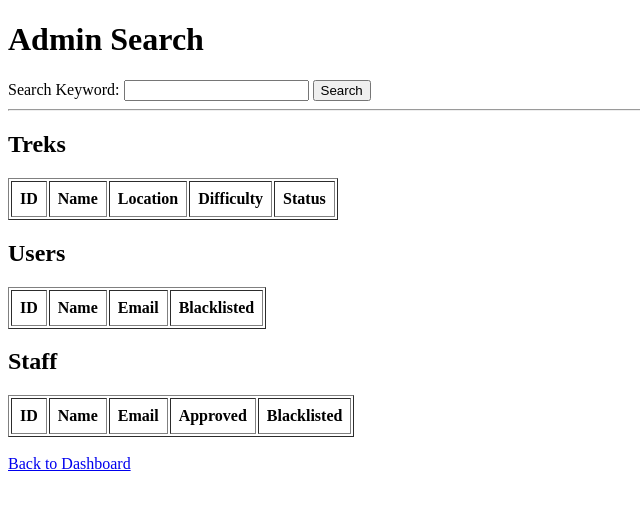
After one commit to 24f2001995/Trekking-Management-App, a Flask app: page /admin/search in a window 1280 px wide. The commit adds this page. Shown: the top 510 px of the page, without its empty margins (0-640 px from the left). Run offline with Flask 3, Linux system fonts and the light colour scheme; the visitor is signed in with stand-in values (Sample User, id 1); lists and menus that the app fills with data are empty.

Commit message:
Milestone 3: Admin Dashboard, Trek and Staff Management

```diff
--- a/app.py
+++ b/app.py
@@ -1,6 +1,7 @@
 from flask import Flask, render_template, request, redirect, session
 from database import db
 from models import User, Trek, Booking, StaffProfile
+from sqlalchemy import or_
 
 app = Flask(__name__)
 app.secret_key = "simple-secret-key"
@@ -199,7 +200,17 @@ def admin_treks():
         return redirect("/admin/treks")
 
     treks = Trek.query.all()
-    return render_template("admin_treks.html", treks=treks)
+    staff_list = User.query.filter_by(
+        role="staff",
+        is_approved=True,
+        is_blacklisted=False
+        ).all()
+
+    return render_template(
+        "admin_treks.html",
+        treks=treks,
+        staff_list=staff_list
+        )
 
 @app.route("/admin/users")
 def admin_users():
@@ -271,6 +282,106 @@ def unblacklist_user(user_id):
 
     return redirect("/admin/users")
 
+@app.route("/admin/blacklist-staff/<int:staff_id>")
+def blacklist_staff(staff_id):
+    if "user_id" not in session or session["role"] != "admin":
+        return redirect("/login")
+
+    staff = User.query.get(staff_id)
+
+    if staff and staff.role == "staff":
+        staff.is_blacklisted = True
+        db.session.commit()
+
+    return redirect("/admin/staff")
+
+
+@app.route("/admin/unblacklist-staff/<int:staff_id>")
+def unblacklist_staff(staff_id):
+    if "user_id" not in session or session["role"] != "admin":
+        return redirect("/login")
+
+    staff = User.query.get(staff_id)
+
+    if staff and staff.role == "staff":
+        staff.is_blacklisted = False
+        db.session.commit()
+
+    return redirect("/admin/staff")
+
+@app.route("/admin/assign-staff/<int:trek_id>", methods=["POST"])
+def assign_staff(trek_id):
+    if "user_id" not in session or session["role"] != "admin":
+        return redirect("/login")
+
+    staff_id = int(request.form["staff_id"])
+
+    trek = Trek.query.get(trek_id)
+
+    if trek:
+        if staff_id == 0:
+            trek.assigned_staff_id = None
+        else:
+            staff = User.query.get(staff_id)
+
+            if staff and staff.role == "staff" and staff.is_approved and not staff.is_blacklisted:
+                trek.assigned_staff_id = staff.id
+
+        db.session.commit()
+
+    return redirect("/admin/treks")
+
+@app.route("/admin/bookings")
+def admin_bookings():
+    if "user_id" not in session or session["role"] != "admin":
+        return redirect("/login")
+
+    bookings = Booking.query.all()
+    return render_template("admin_bookings.html", bookings=bookings)
+
+@app.route("/admin/search")
+def admin_search():
+    if "user_id" not in session or session["role"] != "admin":
+        return redirect("/login")
+
+    keyword = request.args.get("keyword", "")
+
+    trek_results = []
+    user_results = []
+    staff_results = []
+
+    if keyword:
+        trek_results = Trek.query.filter(
+            or_(
+                Trek.name.contains(keyword),
+                Trek.location.contains(keyword),
+                Trek.difficulty.contains(keyword)
+            )
+        ).all()
+
+        user_results = User.query.filter(
+            User.role == "user",
+            or_(
+                User.name.contains(keyword),
+                User.email.contains(keyword)
+            )
+        ).all()
+
+        staff_results = User.query.filter(
+            User.role == "staff",
+            or_(
+                User.name.contains(keyword),
+                User.email.contains(keyword)
+            )
+        ).all()
+
+    return render_template(
+        "admin_search.html",
+        keyword=keyword,
+        trek_results=trek_results,
+        user_results=user_results,
+        staff_results=staff_results
+    )
 @app.route("/logout")
 def logout():
     session.clear()
--- a/models.py
+++ b/models.py
@@ -46,6 +46,9 @@ class Trek(db.Model):
 
     end_date = db.Column(db.Date)
 
+    assigned_staff = db.relationship("User", foreign_keys=[assigned_staff_id])
+
+
 
 class Booking(db.Model):
     __tablename__ = "bookings"
@@ -61,6 +64,8 @@ class Booking(db.Model):
 
     payment_status = db.Column(db.String(20), default="Unpaid")
 
+    user = db.relationship("User", backref="bookings")
+    trek = db.relationship("Trek", backref="bookings")
 
 class StaffProfile(db.Model):
     __tablename__ = "staff_profiles"
--- a/templates/admin_dashboard.html
+++ b/templates/admin_dashboard.html
@@ -21,6 +21,8 @@
     <a href="/admin/staff">Manage Staff</a><br><br>
     <a href="/admin/treks">Manage Treks</a><br><br>
     <a href="/admin/users">View Users</a><br><br>
+    <a href="/admin/bookings">View Booking Records</a><br><br>
+    <a href="/admin/search">Search</a><br><br>
     <a href="/logout">Logout</a>
 
 </body>
--- /dev/null
+++ b/templates/admin_search.html
@@ -0,0 +1,84 @@
+<!DOCTYPE html>
+<html>
+<head>
+    <title>Admin Search</title>
+</head>
+<body>
+
+<h1>Admin Search</h1>
+
+<form method="GET">
+    <label>Search Keyword:</label>
+    <input type="text" name="keyword" value="{{ keyword }}" required>
+    <button type="submit">Search</button>
+</form>
+
+<hr>
+
+<h2>Treks</h2>
+<table border="1" cellpadding="8">
+    <tr>
+        <th>ID</th>
+        <th>Name</th>
+        <th>Location</th>
+        <th>Difficulty</th>
+        <th>Status</th>
+    </tr>
+
+    {% for trek in trek_results %}
+    <tr>
+        <td>{{ trek.id }}</td>
+        <td>{{ trek.name }}</td>
+        <td>{{ trek.location }}</td>
+        <td>{{ trek.difficulty }}</td>
+        <td>{{ trek.status }}</td>
+    </tr>
+    {% endfor %}
+</table>
+
+<h2>Users</h2>
+<table border="1" cellpadding="8">
+    <tr>
+        <th>ID</th>
+        <th>Name</th>
+        <th>Email</th>
+        <th>Blacklisted</th>
+    </tr>
+
+    {% for user in user_results %}
+    <tr>
+        <td>{{ user.id }}</td>
+        <td>{{ user.name }}</td>
+        <td>{{ user.email }}</td>
+        <td>{{ user.is_blacklisted }}</td>
+    </tr>
+    {% endfor %}
+</table>
+
+<h2>Staff</h2>
+<table border="1" cellpadding="8">
+    <tr>
+        <th>ID</th>
+        <th>Name</th>
+        <th>Email</th>
+        <th>Approved</th>
+        <th>Blacklisted</th>
+    </tr>
+
+    {% for staff in staff_results %}
+    <tr>
+        <td>{{ staff.id }}</td>
+        <td>{{ staff.name }}</td>
+        <td>{{ staff.email }}</td>
+        <td>{{ staff.is_approved }}</td>
+        <td>{{ staff.is_blacklisted }}</td>
+    </tr>
+    {% endfor %}
+</table>
+
+<br>
+
+<a href="/admin/dashboard">Back to Dashboard</a>
+
+</body>
+</html>
```
Also changed, not shown: templates/admin_bookings.html (added, +43 -0 lines), templates/admin_staff.html (+19 -1 lines), templates/admin_treks.html (+27 -51 lines).
